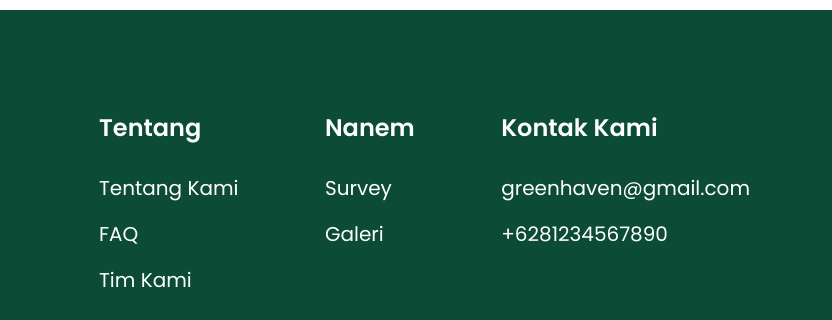
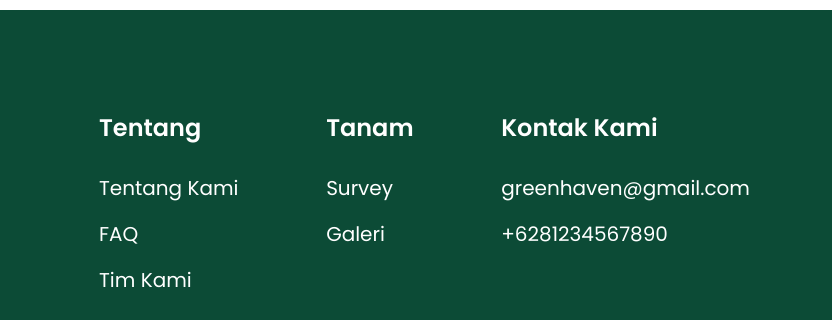
Before and after one commit to AndikaPurnamaPutra/green-haven, a website: page index.html in a window 1280 px wide. Shown: the part 2124-2444 px from the top of the page, 448-1280 px from the left. Drawn offline with nearby package versions, Linux system fonts and the light colour scheme.

Commit message:
--update: footer all page

```diff
--- a/index.html
+++ b/index.html
@@ -142,7 +142,7 @@
               </div>
             </div>
             <div class="subtext-menu">
-              <h5 class="subtext-menu-subtitle">Nanem</h5>
+              <h5 class="subtext-menu-subtitle">Tanam</h5>
               <div class="wrap">
                 <a href="#" class="nav-link">Survey</a>
                 <a href="#" class="nav-link">Galeri</a>
```
Also changed, not shown: src/html/about-us.html (+1 -1 lines).
